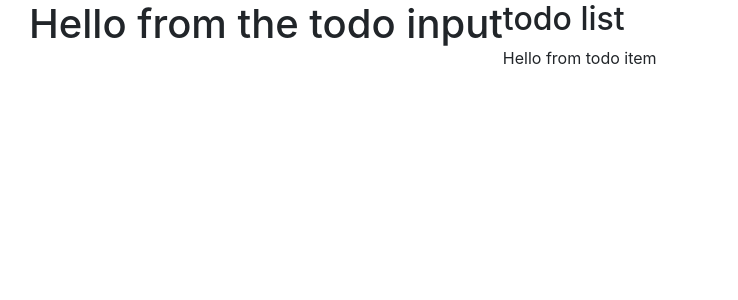
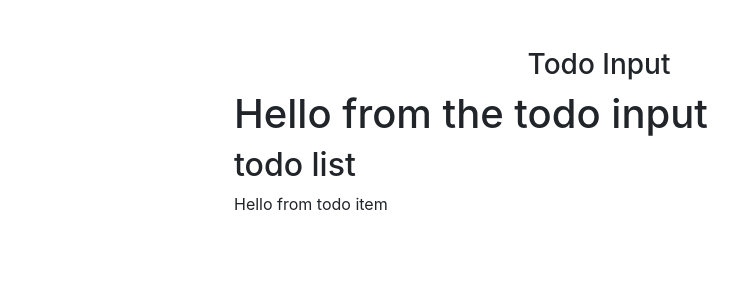
Before and after one commit to ed-f-jones/react-todo-list, a React (Create React App) app: page / in a window 1280 px wide. Shown: the top 300 px of the page, without its empty margins (41-779 px from the left). Built offline with nearby package versions, Linux system fonts and the light colour scheme.

Commit message:
app component structure

```diff
--- a/src/App.js
+++ b/src/App.js
@@ -1,22 +1,55 @@
 import React, {Component} from 'react';
-import uuid from'uuid';
+import { v4 as uuidv4 } from 'uuid';
 import 'bootstrap/dist/css/bootstrap.min.css';
 import TodoInput from './components/TodoInput';
 import TodoList from './components/TodoList';
 
 // showing vs cose github setup
 
-function App() {
-  return (
-    <div>
+class App extends Component {
+  state ={
+    items:[{id:1, title: 'wake up'},
+            { id:2, title: "make breakfast"}
+  ],
+  id: uuidv4(),
+  item: '',
+  editItem: false
+  };
+  handleChange= (e)=> {
+    console.log('handleChange')
+  };
+
+  handleSubmit = (e)=> {
+    console.log('handelSubmit')
+  };
+
+  clearList = () => {
+    console.log('clear list')
+  };
+
+  handleDelete = (id) => {
+    console.log('handle delete ${id}')
+  };
+  handleEdit = (id) => {
+    console.log('edit edit ${id}')
+  }
+  render(){
+    console.log(this.state)
+    return(
       <div className="container">
-        <div className="row">
-          <TodoInput/>
-          <TodoList/>
-        </div>
+          <div className="row">
+              <div className="col-10 mx-auto col-md-8 mt-5">
+                  <h3 className="text-capitalize text-center"> todo input</h3>
+                  <TodoInput item={this.state.item} handleChange={this.handleChange}
+                  handleSubmit={this.handleSubmit} editItem={this.state.editItem}/>
+
+                <TodoList items={this.state.items} clearList={this.clearList}
+                handleDelete={this.handleDelete} handleEdit={this.handleEdit}/>
+              </div>
+          </div>
       </div>
-    </div>
-  );
+    )
+  }
 }
 
 export default App;
```
